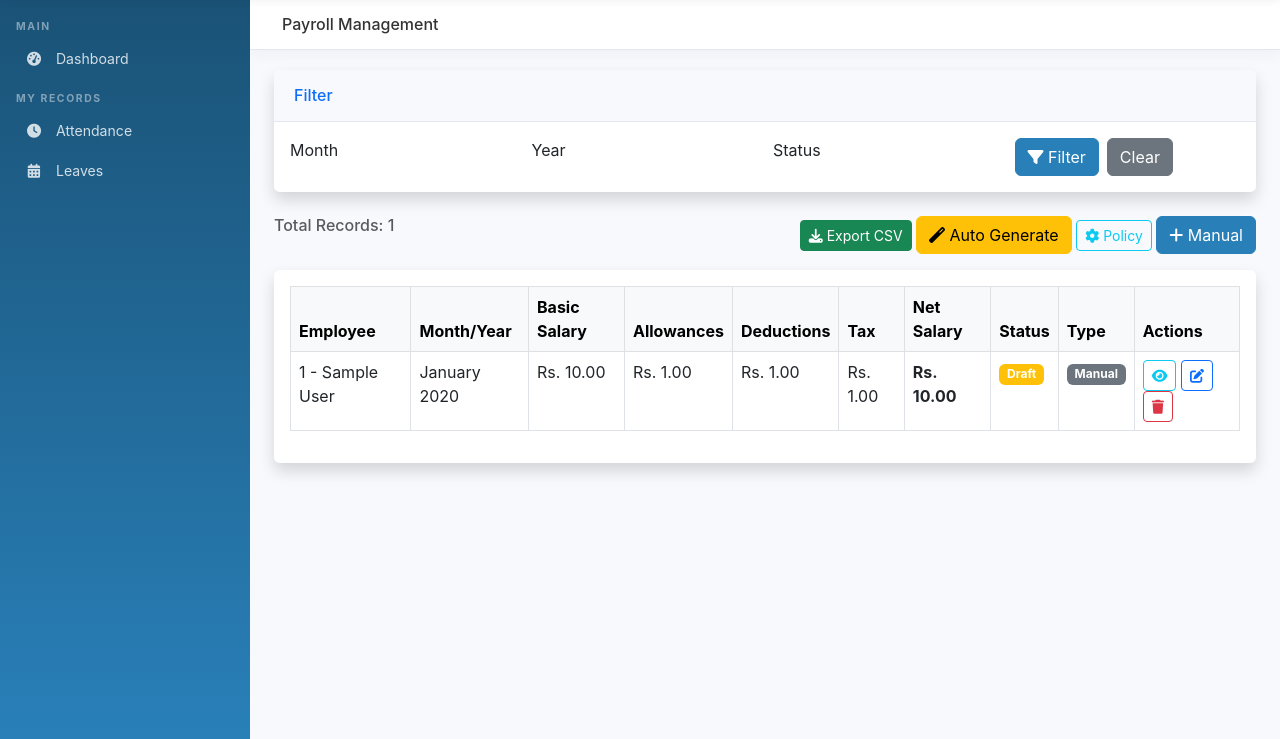
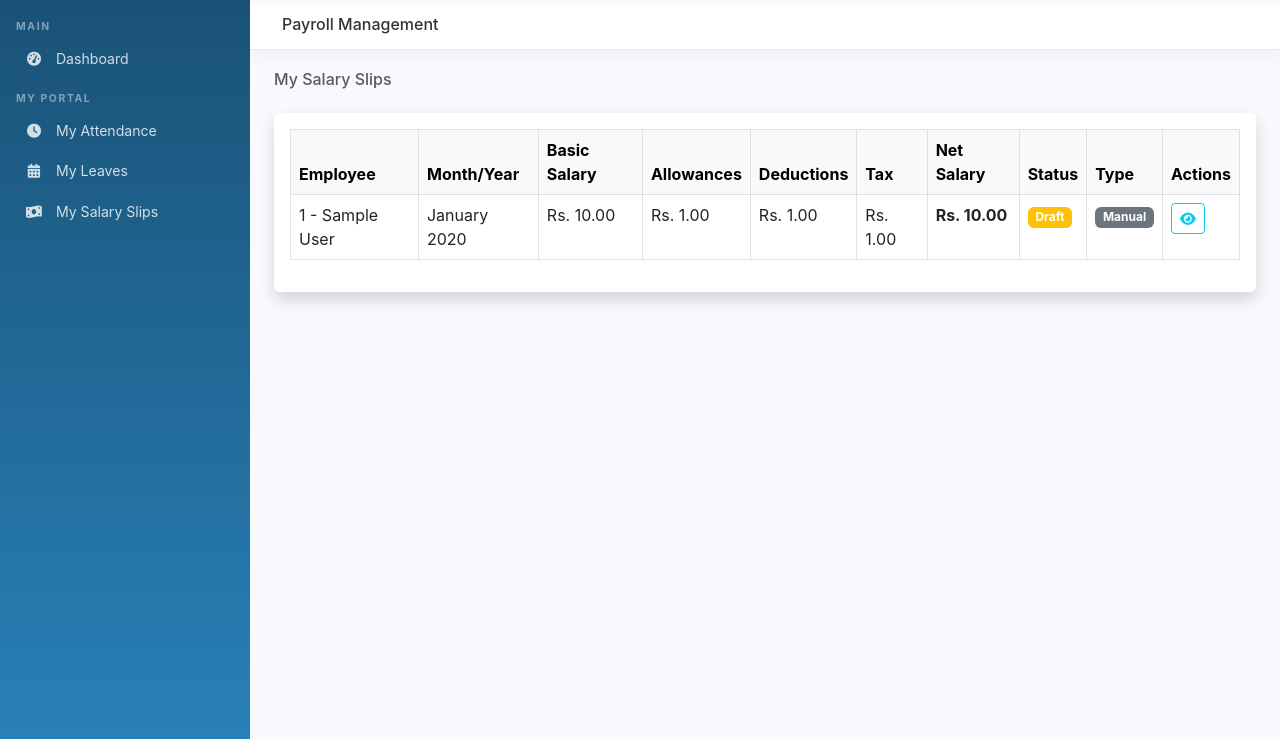
Before and after one commit to banday72/HR-PAYROLL-SYSTEM, a Django app: page /payroll/ in a window 1280 px wide. Shown: the part 61-800 px from the top of the page. Run offline with Django 5.2, Linux system fonts and the light colour scheme; a user stored in the database is signed in; tables that the repository leaves empty hold one stand-in row (values such as "Sample post").

Commit message:
Employee portal: view-only access, hide edit/delete, separate sidebar

```diff
--- a/templates/base.html
+++ b/templates/base.html
@@ -108,14 +108,19 @@
             </a>
         </nav>
         {% endif %}
-        <div class="sidebar-heading">My Records</div>
+        <div class="sidebar-heading">{% if is_hr %}My Records{% else %}My Portal{% endif %}</div>
         <nav class="nav flex-column">
-            <a class="nav-link {% if 'attendance' in request.resolver_match.url_name %}active{% endif %}" href="{% url 'attendance_list' %}">
-                <i class="fas fa-clock"></i> Attendance
+            <a class="nav-link {% if request.resolver_match.url_name == 'attendance_list' %}active{% endif %}" href="{% url 'attendance_list' %}">
+                <i class="fas fa-clock"></i> {% if is_hr %}Attendance{% else %}My Attendance{% endif %}
             </a>
-            <a class="nav-link {% if 'leave' in request.resolver_match.url_name %}active{% endif %}" href="{% url 'leave_list' %}">
-                <i class="fas fa-calendar-alt"></i> Leaves
+            <a class="nav-link {% if 'leave' in request.resolver_match.url_name and 'type' not in request.resolver_match.url_name %}active{% endif %}" href="{% url 'leave_list' %}">
+                <i class="fas fa-calendar-alt"></i> {% if is_hr %}Leaves{% else %}My Leaves{% endif %}
             </a>
+            {% if not is_hr %}
+            <a class="nav-link {% if request.resolver_match.url_name == 'salary_slip' %}active{% endif %}" href="{% url 'dashboard' %}#my-payrolls">
+                <i class="fas fa-money-bill-wave"></i> My Salary Slips
+            </a>
+            {% endif %}
         </nav>
         {% if is_hr %}
         <div class="sidebar-heading">Payroll</div>
--- a/templates/leaves/leave_list.html
+++ b/templates/leaves/leave_list.html
@@ -50,8 +50,11 @@
                             {% if not is_employee and leave.status == 'pending' %}
                             <a href="{% url 'leave_approve' leave.pk %}" class="btn btn-sm btn-outline-success"><i class="fas fa-check"></i></a>
                             {% endif %}
-                            {% if leave.status == 'pending' %}
+                            {% if not is_employee and leave.status == 'pending' %}
                             <a href="{% url 'leave_delete' leave.pk %}" class="btn btn-sm btn-outline-danger"><i class="fas fa-trash"></i></a>
+                            {% endif %}
+                            {% if is_employee %}
+                            <span class="text-muted small">View Only</span>
                             {% endif %}
                         </td>
                     </tr>
--- a/templates/payroll/payroll_list.html
+++ b/templates/payroll/payroll_list.html
@@ -3,6 +3,7 @@
 {% block page_title %}Payroll Management{% endblock %}
 
 {% block content %}
+{% if not is_employee %}
 <div class="card shadow mb-4">
     <div class="card-header py-3">
         <h6 class="m-0 font-weight-bold text-primary">Filter</h6>
@@ -28,14 +29,17 @@
         </form>
     </div>
 </div>
+{% endif %}
 
 <div class="d-flex justify-content-between mb-3">
-    <h6 class="text-muted">Total Records: {{ payrolls.paginator.count }}</h6>
+    <h6 class="text-muted">{% if is_employee %}My Salary Slips{% else %}Total Records: {{ payrolls.paginator.count }}{% endif %}</h6>
     <div>
+        {% if not is_employee %}
         <a href="{% url 'payroll_export' %}" class="btn btn-success btn-sm"><i class="fas fa-download"></i> Export CSV</a>
         <a href="{% url 'auto_generate_payroll' %}" class="btn btn-warning"><i class="fas fa-magic"></i> Auto Generate</a>
         <a href="{% url 'policy_list' %}" class="btn btn-outline-info btn-sm"><i class="fas fa-cog"></i> Policy</a>
         <a href="{% url 'payroll_create' %}" class="btn btn-primary"><i class="fas fa-plus"></i> Manual</a>
+        {% endif %}
     </div>
 </div>
 
@@ -77,8 +81,10 @@
                         </td>
                         <td>
                             <a href="{% url 'payroll_detail' payroll.pk %}" class="btn btn-sm btn-outline-info"><i class="fas fa-eye"></i></a>
+                            {% if not is_employee %}
                             <a href="{% url 'payroll_update' payroll.pk %}" class="btn btn-sm btn-outline-primary"><i class="fas fa-edit"></i></a>
                             <a href="{% url 'payroll_delete' payroll.pk %}" class="btn btn-sm btn-outline-danger"><i class="fas fa-trash"></i></a>
+                            {% endif %}
                         </td>
                     </tr>
                     {% empty %}
```
